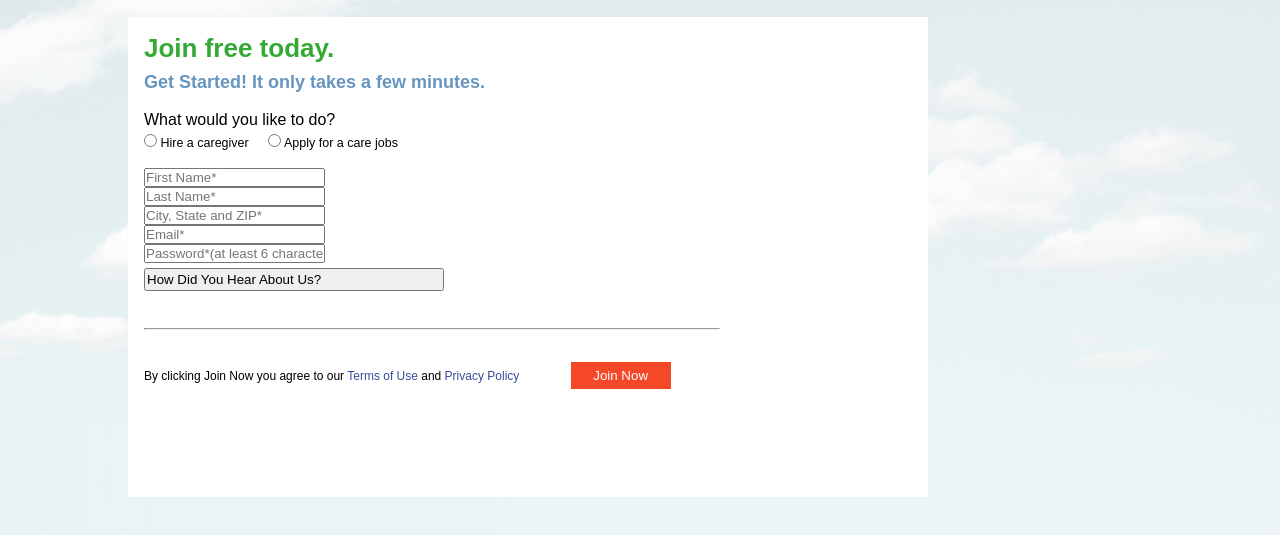
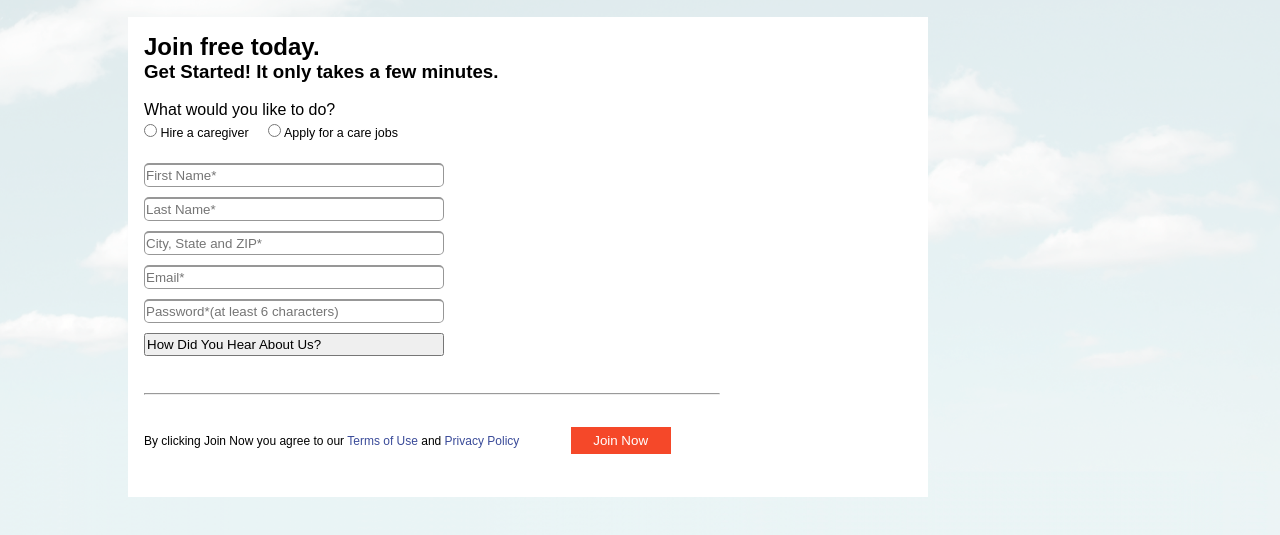
Before and after one commit to Programmer-Mukesh/Task-1-Website-Form-, a plain HTML site: page index.html in a window 1280 px wide. Shown: the part 99-634 px from the top of the page. Drawn offline with Linux system fonts and the light colour scheme.

Commit message:
Update style.css

```diff
--- a/style.css
+++ b/style.css
@@ -27,13 +27,13 @@
 
 }
 
-h2{
+.h2{
     color: rgb(52, 170, 52);
     font-size: 26px;
 
 }
 
-h3{
+.h3{
     color: rgb(102, 149, 192);
     font-size: 18px;
     padding-top: 8px;
@@ -47,7 +47,7 @@ h3{
     margin-left: 1rem;
 }
 
-#items{
+.items{
     width: 300px;
     padding: 3px 1px;
     margin: 5px 0px;
```
